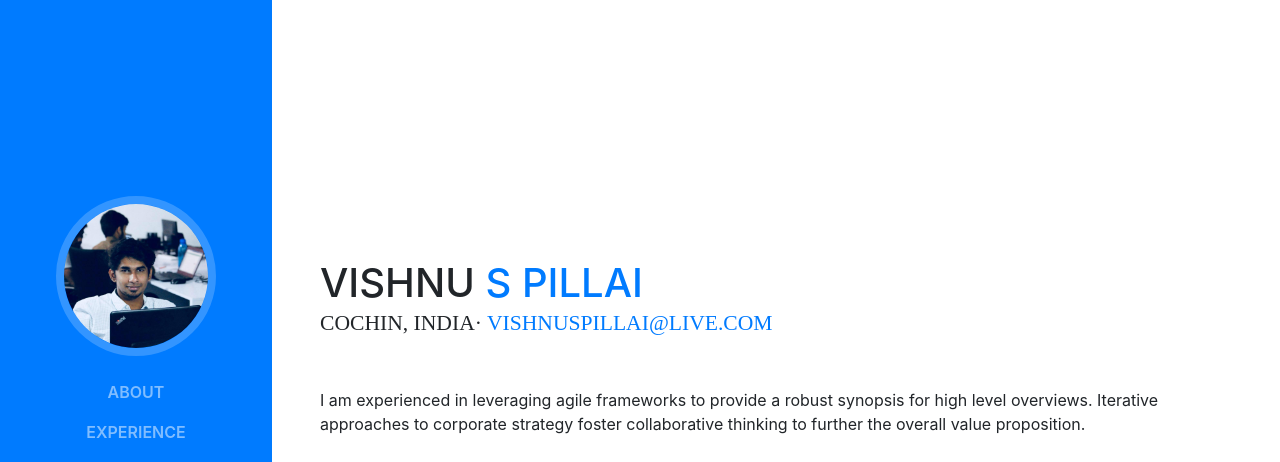
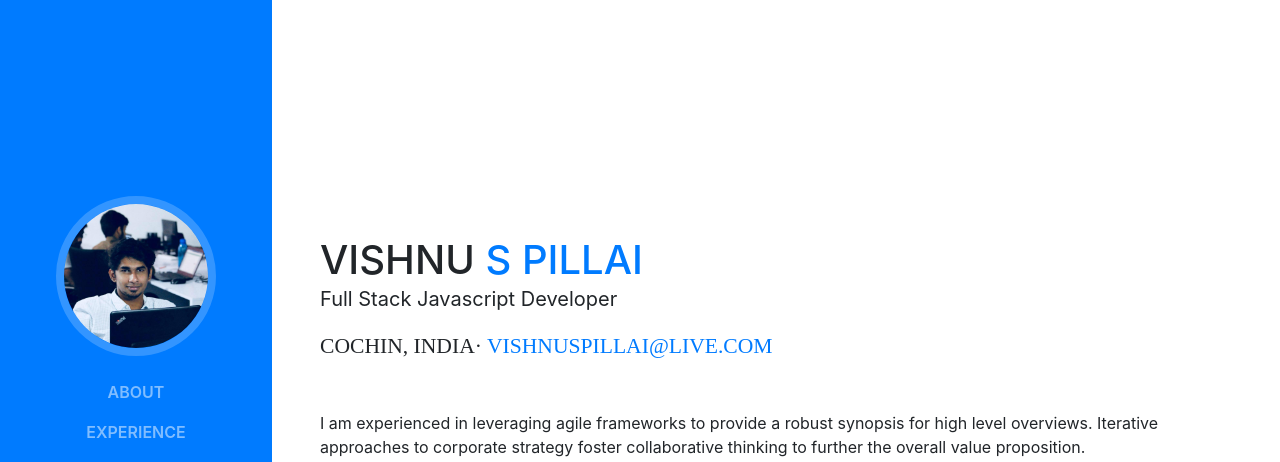
Before and after one commit to cod-bot/vishnuspillai.github.io, a website with bundled scripts: page index.html in a window 1280 px wide. Shown: the top 462 px of the page. Built offline with nearby package versions, Linux system fonts and the light colour scheme; a web font is replaced by a local one.

Commit message:
style-change

```diff
--- a/index.html
+++ b/index.html
@@ -8,7 +8,7 @@
     <meta name="description" content="">
     <meta name="author" content="">
 
-    <title>Resume - Start Bootstrap Theme</title>
+    <title>Vishnu</title>
 
     <!-- Bootstrap core CSS -->
     <link href="vendor/bootstrap/css/bootstrap.min.css" rel="stylesheet">
@@ -68,6 +68,9 @@
           <h1 class="mb-0">Vishnu
             <span class="text-primary">S Pillai</span>
           </h1>
+          <div>
+          <p style="font-size:20px;">Full Stack Javascript Developer</p>
+          </div>
           <div class="subheading mb-5">Cochin, India·
             <a href="mailto:name@email.com">vishnuspillai@live.com</a>
           </div>
```
